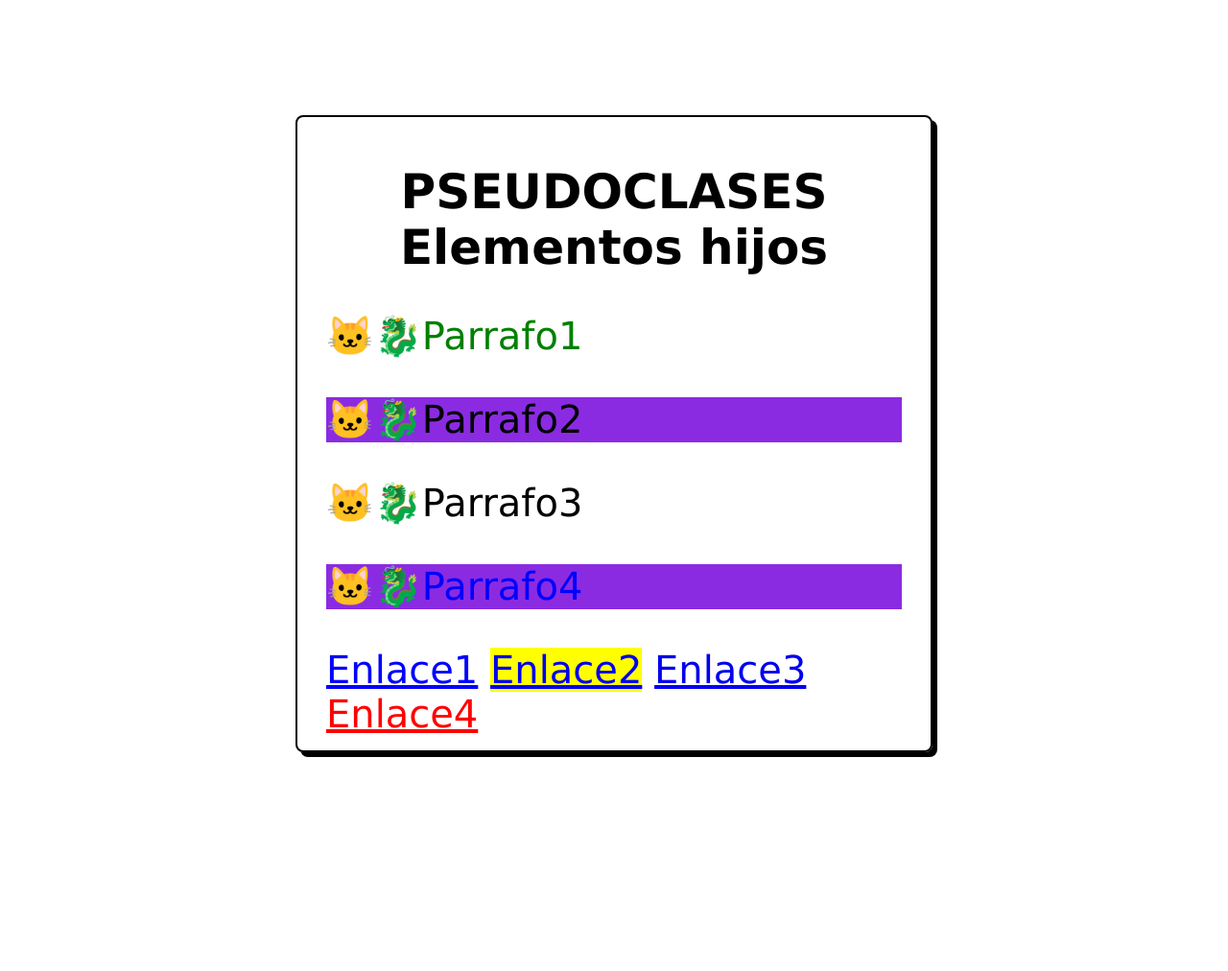
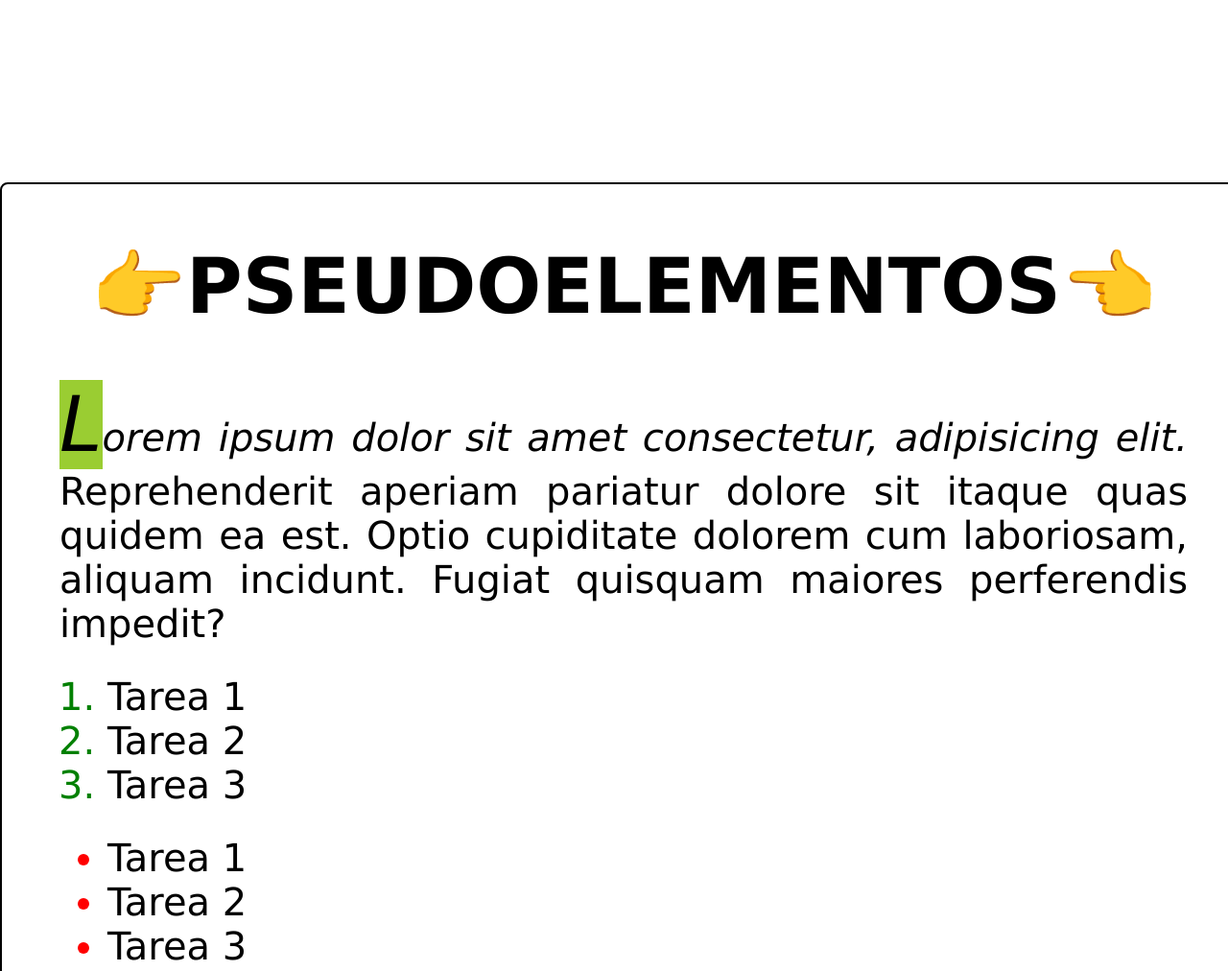
Before and after one commit to CodinGitHub/CSS-clase19-pseudoelementos, a plain HTML site: page index.html in a window 1280 px wide. Shown: the top 1012 px of the page at 96% size. Before the commit the page ends 904 px from the top, so only its background shows below. Drawn offline with Linux system fonts and the light colour scheme.

Commit message:
Final commit

```diff
--- a/index.html
+++ b/index.html
@@ -9,30 +9,20 @@
 </head>
 <body>
     <div class="main-container">
-        <h1>PSEUDOCLASES Elementos hijos</h1>
-        <!-- <ul>
-            <li>Elemento 1</li>
-            <li>Elemento 2</li>
-            <li>Elemento 3</li>
-            <li>Elemento 4</li>
-            <li>Elemento 5</li>
-            <li>Elemento 6</li>
-            <li>Elemento 7</li>
-            <li>Elemento 8</li>
-            <li>Elemento 9</li>
-            <li>Elemento 10</li>
-        </ul> -->
+        <h1>PSEUDOELEMENTOS</h1>
+        <p>Lorem ipsum dolor sit amet consectetur, adipisicing elit. Reprehenderit aperiam pariatur dolore sit itaque quas quidem ea est. Optio cupiditate dolorem cum laboriosam, aliquam incidunt. Fugiat quisquam maiores perferendis impedit?</p>
+        <ol>
+            <li>Tarea 1</li>
+            <li>Tarea 2</li>
+            <li>Tarea 3</li>
+        </ol>
+        <ul>
+            <li>Tarea 1</li>
+            <li>Tarea 2</li>
+            <li>Tarea 3</li>
+        </ul>
 
-        <div>
-            <p>Parrafo1</p>
-            <p>Parrafo2</p>
-            <p>Parrafo3</p>
-            <p>Parrafo4</p>
-            <a href="#">Enlace1</a>
-            <a href="#">Enlace2</a>
-            <a href="#">Enlace3</a>
-            <a href="#">Enlace4</a>
-        </div>
     </div>
+
 </body>
 </html>
--- a/styles.css
+++ b/styles.css
@@ -1,50 +1,54 @@
+*{
+    margin: 0;
+    padding: 0;
+    box-sizing: border-box;
+}
 .main-container{
     border: 2px solid black;
     border-radius: 8px;
     box-shadow: 5px 5px ;
-    padding: 15px 30px;
-    margin: 120px auto;
-    width: 600px;
+    padding: 60px;
+    margin: 190px auto;
+    width: 1300px;
     font-family: Verdana, Geneva, Tahoma, sans-serif;
     font-size: 40px;
 }
 h1{
     text-align: center;
-    font-size: 50px;
+    margin-bottom: 50px;
+}
+p{
+    text-align: justify;
+    margin-bottom: 30px;
+}
+ol{
+    margin-bottom: 30px;
+}
+li{
+    margin-left: 50px;
 }
 
-li:first-child{
-    color: blue;
+
+
+h1::before{
+    content: "👉";
 }
-li:last-child{
-    color: blue;
+h1::after{
+    content: "👈";
 }
-li:nth-child(3n){
-    color: crimson;
+p::first-letter{
+    font-size: 80px;
+    background-color: yellowgreen;
 }
-li:nth-last-child(4n){
-    background-color: darkgoldenrod;
+p::first-line{
+    font-style: italic;
 }
-
-p:first-child{
+p::selection{
+    background-color: blueviolet;
+}
+ol li::marker{
     color: green;
 }
-p:last-of-type{
-    color:blue
-}
-a:last-child{
+ul li::marker{
     color: red;
 }
-a:first-of-type{
-    color: blue;
-}
-p:nth-of-type(2n){
-    background-color: blueviolet;
-}
-a:nth-last-of-type(3){
-    background-color: yellow;
-}
-
-p::before{
-    content: "🐱‍🐉";
-}
```
